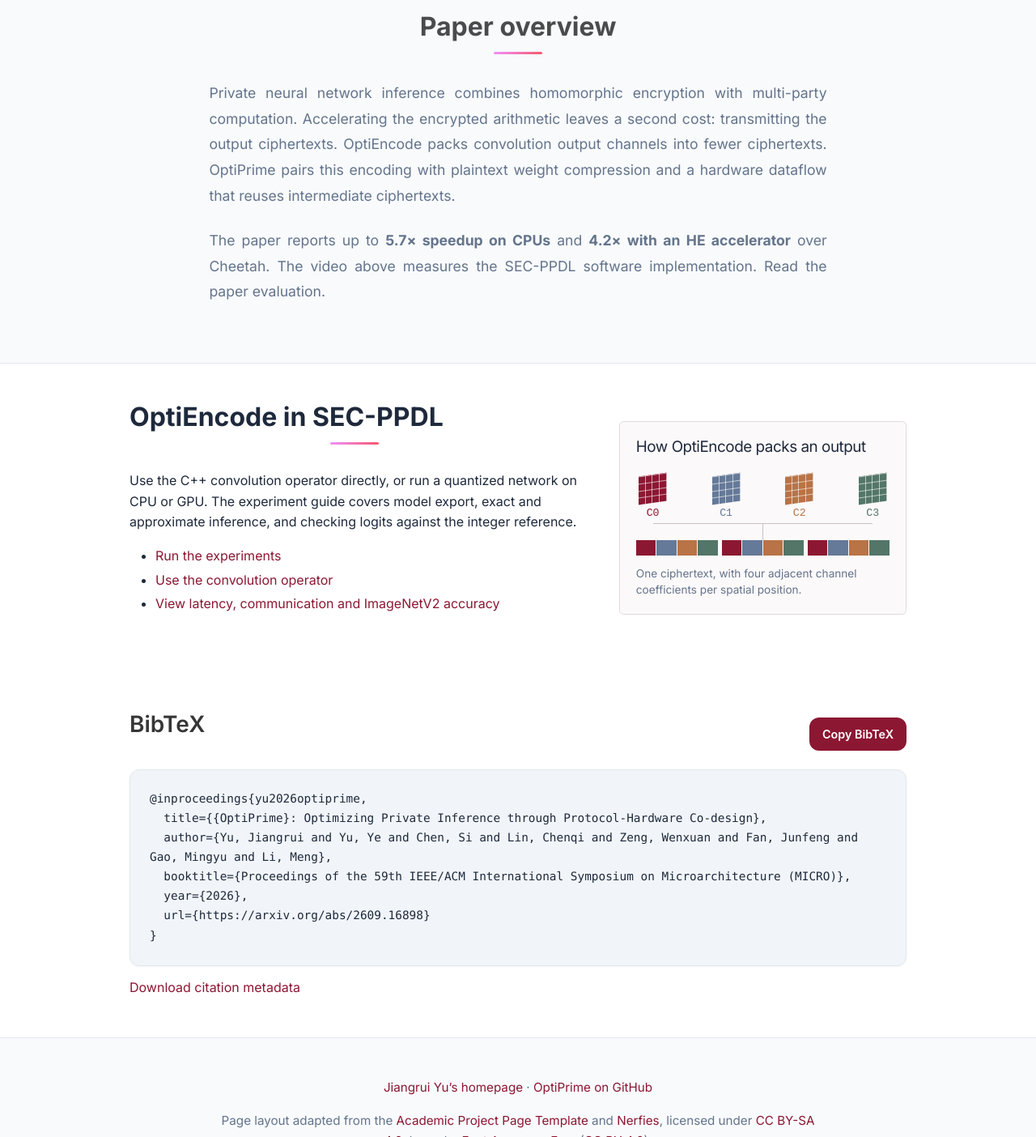
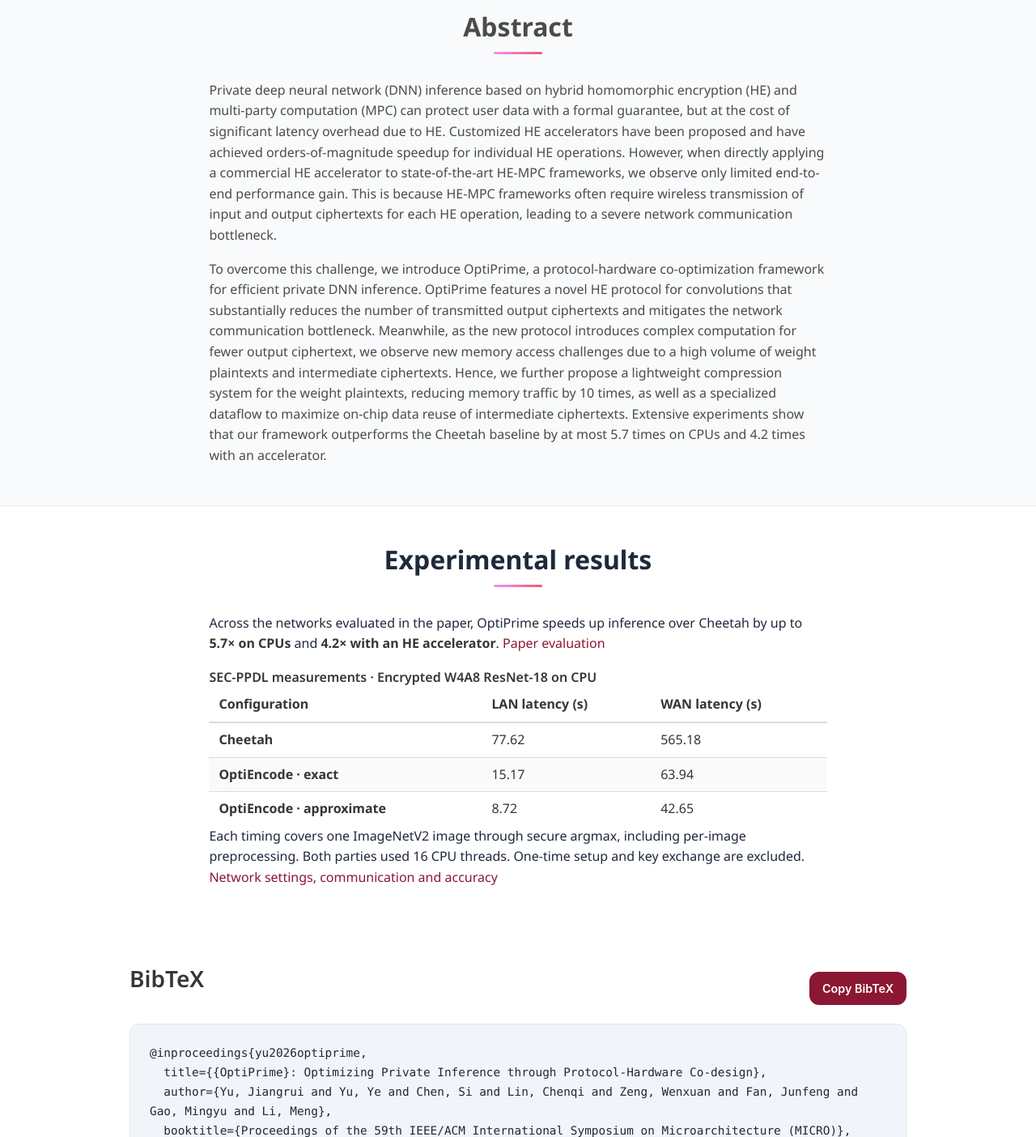
Before and after one commit to JerryFishY/OptiPrime, a plain HTML site: page index.html in a window 1280 px wide. Shown: the part 1166-2570 px from the top of the page at 81% size. Drawn offline with Linux system fonts and the light colour scheme.

Commit message:
Present the demo, paper abstract and measured results with lighter typography

```diff
--- a/index.html
+++ b/index.html
@@ -54,9 +54,9 @@
                   </a>
                 </span>
                 <span class="link-block">
-                  <a class="external-link button is-normal is-rounded is-dark" href="https://github.com/JerryFishY/OptiPrime/blob/main/results/sec-ppdl.md">
+                  <a class="external-link button is-normal is-rounded is-dark" href="#results">
                     <span class="icon"><img src="static/icons/chart-bar.svg" width="16" height="16" alt=""></span>
-                    <span>Measurements</span>
+                    <span>Results</span>
                   </a>
                 </span>
               </div>
@@ -85,45 +85,45 @@
     </div>
   </section>
 
-  <section class="section hero is-light" id="results" aria-labelledby="overview">
+  <section class="section hero is-light" id="abstract" aria-labelledby="overview">
     <div class="container is-max-desktop">
-      <div class="columns is-centered has-text-centered">
+      <div class="columns is-centered">
         <div class="column is-four-fifths">
-          <h2 class="title is-3" id="overview">Paper overview</h2>
-          <div class="content has-text-justified">
-            <p>Private neural network inference combines homomorphic encryption with multi-party computation.
-            Accelerating the encrypted arithmetic leaves a second cost: transmitting the output ciphertexts.
-            OptiEncode packs convolution output channels into fewer ciphertexts. OptiPrime pairs this encoding
-            with plaintext weight compression and a hardware dataflow that reuses intermediate ciphertexts.</p>
-            <p>The paper reports up to <strong>5.7× speedup on CPUs</strong> and <strong>4.2× with an HE accelerator</strong>
-            over Cheetah. The video above measures the SEC-PPDL software implementation.
-            <a href="https://arxiv.org/html/2609.16898v1#S5">Read the paper evaluation.</a></p>
+          <h2 class="title is-3 has-text-centered" id="overview">Abstract</h2>
+          <div class="content">
+            <p>Private deep neural network (DNN) inference based on hybrid homomorphic encryption (HE) and multi-party computation (MPC) can protect user data with a formal guarantee, but at the cost of significant latency overhead due to HE. Customized HE accelerators have been proposed and have achieved orders-of-magnitude speedup for individual HE operations. However, when directly applying a commercial HE accelerator to state-of-the-art HE-MPC frameworks, we observe only limited end-to-end performance gain. This is because HE-MPC frameworks often require wireless transmission of input and output ciphertexts for each HE operation, leading to a severe network communication bottleneck.</p>
+            <p>To overcome this challenge, we introduce OptiPrime, a protocol-hardware co-optimization framework for efficient private DNN inference. OptiPrime features a novel HE protocol for convolutions that substantially reduces the number of transmitted output ciphertexts and mitigates the network communication bottleneck. Meanwhile, as the new protocol introduces complex computation for fewer output ciphertext, we observe new memory access challenges due to a high volume of weight plaintexts and intermediate ciphertexts. Hence, we further propose a lightweight compression system for the weight plaintexts, reducing memory traffic by 10 times, as well as a specialized dataflow to maximize on-chip data reuse of intermediate ciphertexts. Extensive experiments show that our framework outperforms the Cheetah baseline by at most 5.7 times on CPUs and 4.2 times with an accelerator.</p>
           </div>
         </div>
       </div>
     </div>
   </section>
 
-  <section class="section" aria-labelledby="implementation">
+  <section class="section" id="results" aria-labelledby="results-title">
     <div class="container is-max-desktop">
-      <div class="columns is-vcentered is-variable is-6">
-        <div class="column content">
-          <h2 class="title is-3" id="implementation">OptiEncode in SEC-PPDL</h2>
-          <p>Use the C++ convolution operator directly, or run a quantized network on CPU or GPU.
-          The experiment guide covers model export, exact and approximate inference, and checking logits against the integer reference.</p>
-          <ul>
-            <li><a href="https://github.com/JerryFishY/SEC-PPDL/blob/b986671362e8e6e244ca80a81a0ba6fbccf1c976/Experiments/OptiPrime/README.md">Run the experiments</a></li>
-            <li><a href="https://github.com/JerryFishY/SEC-PPDL/blob/b986671362e8e6e244ca80a81a0ba6fbccf1c976/Layer/LinearLayer/include/LinearLayer/ConvOptiEncode.h">Use the convolution operator</a></li>
-            <li><a href="https://github.com/JerryFishY/OptiPrime/blob/main/results/sec-ppdl.md">View latency, communication and ImageNetV2 accuracy</a></li>
-          </ul>
+      <div class="columns is-centered">
+        <div class="column is-four-fifths">
+          <h2 class="title is-3 has-text-centered" id="results-title">Experimental results</h2>
+          <div class="content">
+            <p>Across the networks evaluated in the paper, OptiPrime speeds up inference over Cheetah by up to
+              <strong>5.7× on CPUs</strong> and <strong>4.2× with an HE accelerator</strong>.
+              <a href="https://arxiv.org/html/2609.16898v1#S5">Paper evaluation</a></p>
+            <div class="table-wrap">
+              <table class="table is-fullwidth is-striped">
+                <caption>SEC-PPDL measurements · Encrypted W4A8 ResNet-18 on CPU</caption>
+                <thead><tr><th scope="col">Configuration</th><th scope="col">LAN latency (s)</th><th scope="col">WAN latency (s)</th></tr></thead>
+                <tbody>
+                  <tr><th scope="row">Cheetah</th><td>77.62</td><td>565.18</td></tr>
+                  <tr><th scope="row">OptiEncode · exact</th><td>15.17</td><td>63.94</td></tr>
+                  <tr><th scope="row">OptiEncode · approximate</th><td>8.72</td><td>42.65</td></tr>
+                </tbody>
+              </table>
+            </div>
+            <p>Each timing covers one ImageNetV2 image through secure argmax, including per-image preprocessing.
+              Both parties used 16 CPU threads. One-time setup and key exchange are excluded.
+              <a href="https://github.com/JerryFishY/OptiPrime/blob/main/results/sec-ppdl.md">Network settings, communication and accuracy</a></p>
+          </div>
         </div>
-        <div class="column is-two-fifths"><figure class="packing" aria-label="Illustration of four output channels packed into one ciphertext">
-<figcaption>How OptiEncode packs an output</figcaption>
-<div class="maps" aria-label="Four output feature maps"><div class="channel ch0"><i></i><b>C0</b></div><div class="channel ch1"><i></i><b>C1</b></div><div class="channel ch2"><i></i><b>C2</b></div><div class="channel ch3"><i></i><b>C3</b></div></div>
-<div class="wire"><span></span></div>
-<div class="coeffs" aria-label="Packed coefficients for three output positions"><div><i class="ch0"></i><i class="ch1"></i><i class="ch2"></i><i class="ch3"></i></div><div><i class="ch0"></i><i class="ch1"></i><i class="ch2"></i><i class="ch3"></i></div><div><i class="ch0"></i><i class="ch1"></i><i class="ch2"></i><i class="ch3"></i></div></div>
-<p>One ciphertext, with four adjacent channel coefficients per spatial position.</p>
-</figure></div>
       </div>
     </div>
   </section>
--- a/style.css
+++ b/style.css
@@ -1,10 +1,22 @@
 @font-face {
-  font-family: Inter;
+  font-family: "Google Sans";
   font-style: normal;
-  font-weight: 100 900;
+  font-weight: 400 700;
   font-display: swap;
-  src: url("static/fonts/inter-latin.woff2") format("woff2");
+  src: url("static/fonts/google-sans-latin.woff2") format("woff2");
 }
+@font-face {
+  font-family: "Noto Sans";
+  font-style: normal;
+  font-weight: 400 700;
+  font-display: swap;
+  src: url("static/fonts/noto-sans-latin.woff2") format("woff2");
+}
+body, .teaser { font-family: "Noto Sans", sans-serif; }
+.publication-title, .publication-authors { font-family: "Google Sans", sans-serif !important; }
+.publication-title { font-weight: 600 !important; }
+.publication-authors, .publication-authors a { font-weight: 400; }
+.title.is-3 { font-family: "Noto Sans", sans-serif !important; }
 :root {
   --primary-color: #8c1732;
   --primary-hover: #701329;
@@ -26,19 +38,3 @@ pre#bibtex-code { white-space: pre-wrap; overflow-wrap: anywhere; }
   h1.publication-title { font-size: 2.15rem !important; }
   .teaser .hero-body { padding-top: 0; }
 }
-.packing {margin:0;padding:1.25rem;border:1px solid #e3dadc;border-radius:.35rem;background:#fcf9fa}
-.packing figcaption {font:1.18rem/1.2 Inter, sans-serif;letter-spacing:-.025em}
-.maps {display:flex;justify-content:space-between;margin:1.4rem .2rem 0}
-.ch0 {--channel:#8c1732}
-.ch1 {--channel:#657998}
-.ch2 {--channel:#b87346}
-.ch3 {--channel:#537668}
-.channel {display:grid;justify-items:center;gap:.25rem}
-.channel i {display:block;width:2.2rem;height:2.2rem;transform:skewY(-8deg);background-color:var(--channel);background-image:repeating-linear-gradient(0deg,transparent 0 22%,#fff9 22% 25%),repeating-linear-gradient(90deg,transparent 0 22%,#fff9 22% 25%)}
-.channel b {font:.83rem ui-monospace,monospace;color:var(--channel)}
-.wire {position:relative;height:1.3rem;border-top:1px solid #cbbfc3;margin:.35rem 1.3rem 0}
-.wire span {position:absolute;left:50%;top:0;height:100%;border-left:1px solid #cbbfc3}
-.coeffs {display:flex;gap:.3rem}
-.coeffs div {display:flex;flex:1;gap:1px}
-.coeffs i {display:block;flex:1;height:1.2rem;background:var(--channel)}
-.packing p {font-size:.85rem;line-height:1.45;margin:.8rem 0 0;color:var(--text-secondary)}
```
Also changed, not shown: static/fonts/google-sans-OFL.txt (added), static/fonts/google-sans-latin.woff2 (added), static/fonts/noto-sans-OFL.txt (added), static/fonts/noto-sans-latin.woff2 (added).
